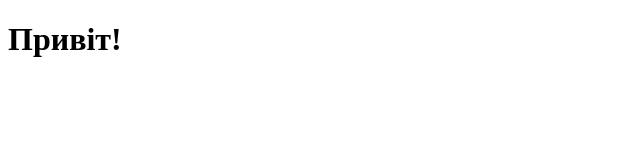
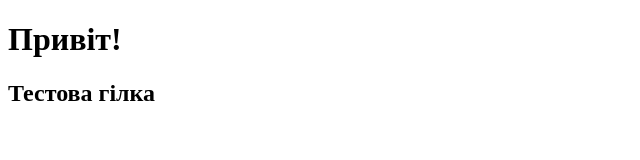
Before and after one commit to zahar182/test, a plain HTML site: page index.html in a window 1280 px wide. Shown: the whole page, without its empty margins (0-640 px from the left). Drawn offline with Linux system fonts and the light colour scheme.

Commit message:
test gilka start

```diff
--- a/index.html
+++ b/index.html
@@ -7,5 +7,6 @@
 </head>
 <body>
     <h1> Привіт! </h1>
+    <h2> Тестова гілка </h2>
 </body>
 </html>
```
